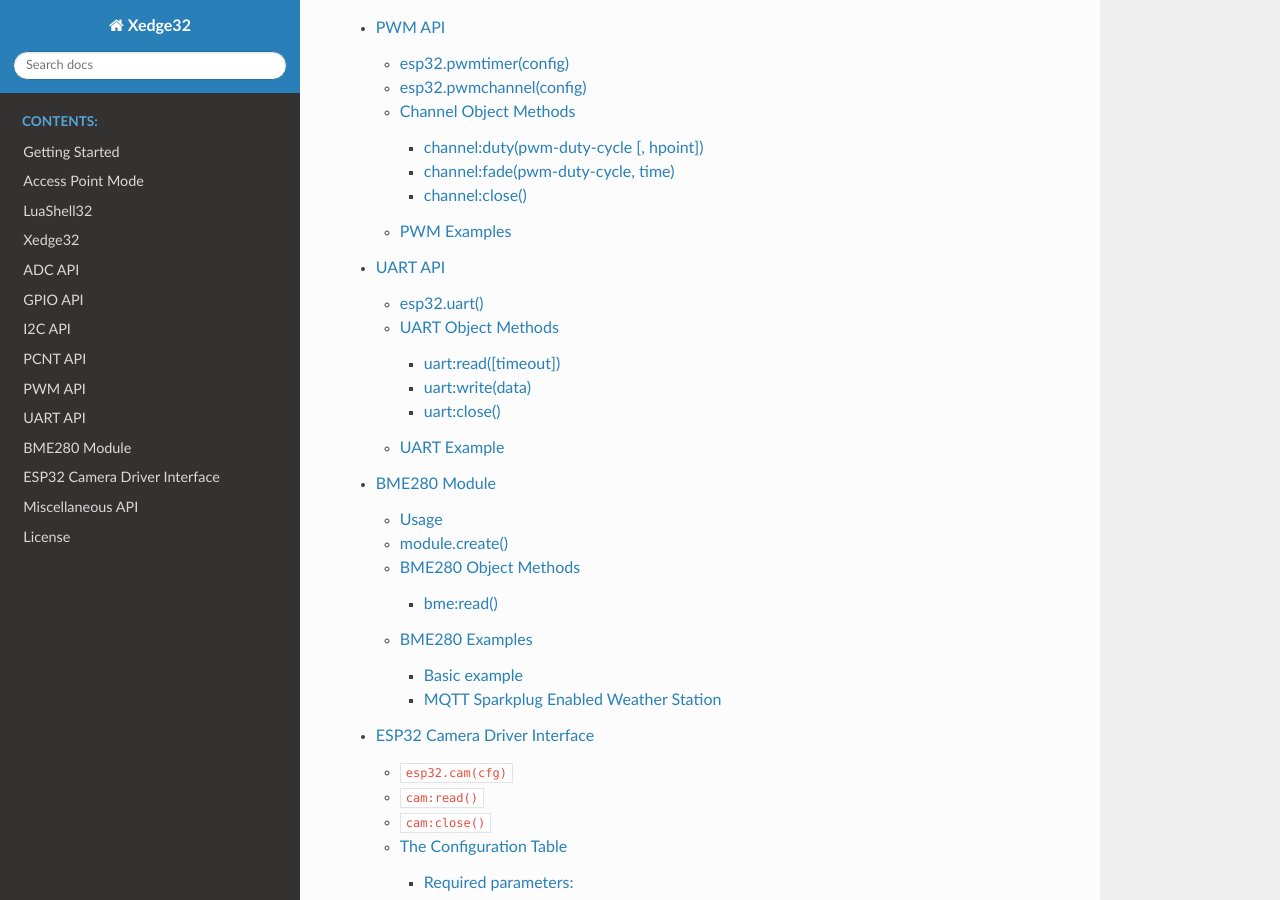
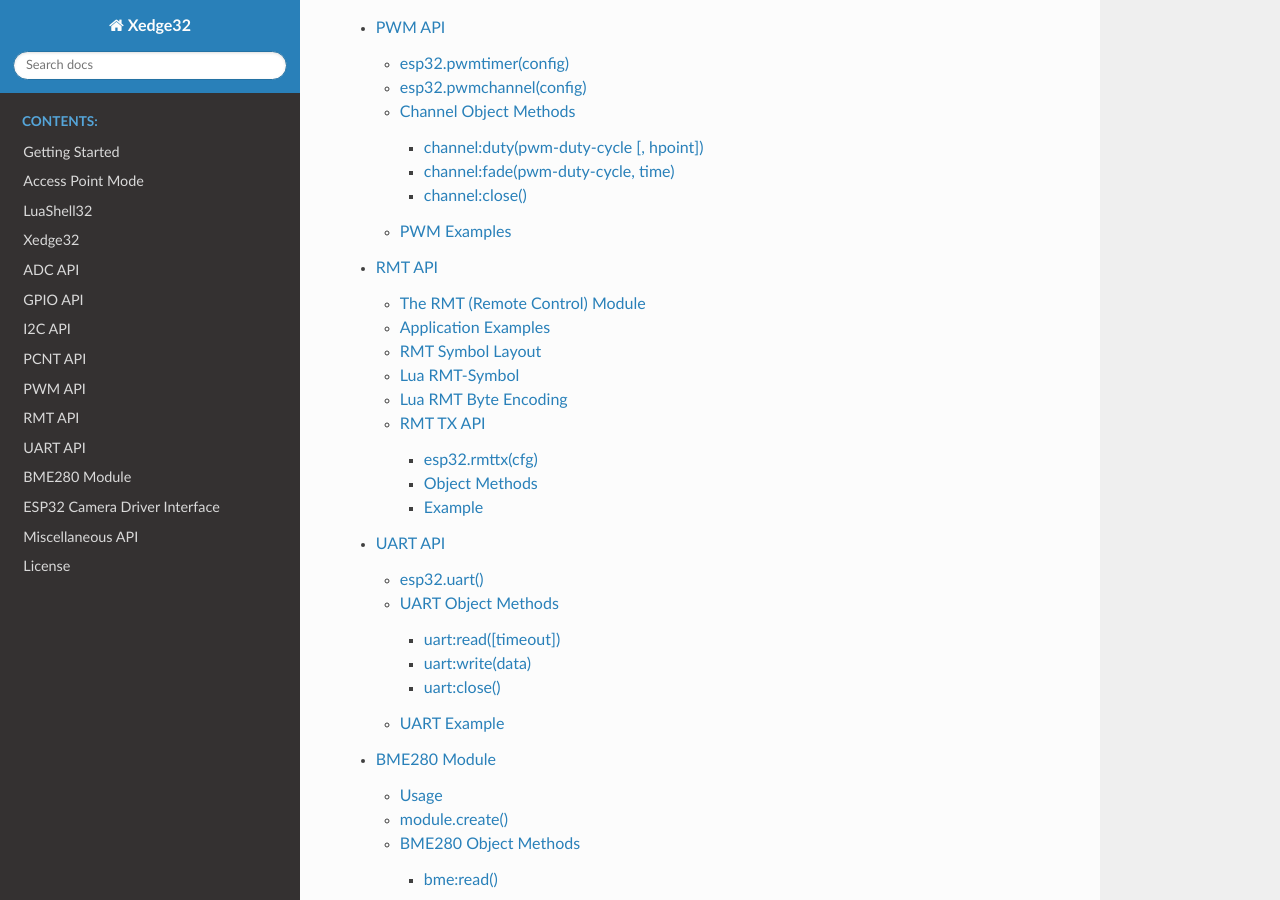
Before and after one commit to RealTimeLogic/Xedge32, a Sphinx documentation site: the page built from doc/index.rst, in a window 1280 px wide and 900 px high, scrolled down 3562 px. Built offline with Sphinx 7.4.7 and the Read the Docs theme 2.0.0, drawn with Linux system fonts in a browser that asks for light colours; some of the changed lines change nothing that is shown.

Commit message:
Adding preliminary RMT doc

```diff
--- a/doc/index.rst
+++ b/doc/index.rst
@@ -57,6 +57,7 @@
    source/I2C
    source/PCNT
    source/PWM
+   source/RMT
    source/UART
    source/BME280
    source/cam
--- /dev/null
+++ b/doc/source/RMT.rst
@@ -0,0 +1,218 @@
+RMT API
+========
+
+The RMT (Remote Control) Module
+--------------------------------
+
+The ESP32's RMT (Remote Control) module is a versatile and powerful feature initially designed for handling remote control signal encoding and decoding. Its primary use was for infrared communication, enabling devices to send and receive IR signals commonly used in remote controls.
+
+However, the RMT module's capabilities extend far beyond its original purpose with its highly flexible design and precision in pulse generation and timing control. With the ability to generate and interpret digital signals with an accuracy as fine-grained as 12.5 nanoseconds, the RMT module has found extensive use in various digital communication scenarios.
+
+Application Examples
+-----------------------
+
+The RMT module is not limited to infrared signals; it has a broad range of applications, including:
+
+- **One-Wire Communication:** Often used in temperature sensors and other simple digital sensors, one-wire communication can be implemented using the RMT module, allowing for precise timing and reliable data transfer.
+
+- **Addressable LED Strips:** The precise timing control offered by the RMT module makes it ideal for controlling addressable LED strips, such as the popular WS2812B. Users can create complex lighting effects with accurate color representation and timing.
+
+.. _rmt-symbol-layout:
+
+RMT Symbol Layout
+------------------
+
+The RMT hardware defines data according to its unique RMT-symbol pattern. An RMT-symbol encodes the duration and level of a digital signal pulse, which are critical for accurate signal generation and reception.
+
+.. figure:: https://docs.espressif.com/projects/esp-idf/en/latest/esp32s3/_images/packetdiag-3577851dc99f87d0ace9a8ff06179282fd6f9c71.png
+   :align: center
+   :alt: RMT-symbol layout
+
+   The bit fields of an RMT-symbol as defined by the hardware.
+
+As illustrated in the figure above, each RMT-symbol consists of the following components:
+
+- **Duration Value (15 bits):** Represents the length of time the signal maintains a specific logic level. This duration is measured in RMT clock ticks.
+
+- **Logic Level Value (1 bit):** Indicates the logic level of the signal, either high (`1`) or low (`0`) for the corresponding duration.
+
+Each RMT-symbol is divided into two pairs of these values, allowing a single RMT-symbol to represent a sequence of high and low signals in a compact form.
+
+Lua RMT-Symbol
+----------------
+
+An *RMT-symbol* encapsulates the timing information for a digital signal. It is a composite of four values: two for the signal's logic level and two for the duration of these levels. The frequency at which the RMT module is configured determines a tick's duration. For a frequency of 1MHz, each tick translates to one microsecond because there are 1 million microseconds (μs) in a second. As an example, a waveform that remains high for 350μs followed by a low period of 800μs can be represented by the following RMT-symbol:
+
+.. code-block:: lua
+
+    {
+      1, 350, 0, 800  -- High for 350μs, then Low for 800μs
+    }
+
+The above represents a Lua table consisting of four elements in a sequence. This table is a simple array where each element is indexed numerically, starting with 1.
+
+Lua RMT Byte Encoding
+-----------------------
+
+In many one-wire protocols, a stream of bits is transmitted by defining specific timing for signal pulses. For instance, a protocol may represent a '0' bit as a short high pulse (e.g., 0.4μs) followed by a long low pulse (e.g., 0.85μs). Conversely, a '1' bit might be represented by a long high pulse (e.g., 0.8μs) followed by a short low pulse (e.g., 0.45μs).
+
+To implement this in Lua, create the following structure:
+
+.. code-block:: lua
+
+   {
+     boolean msb, -- Determines the order of bit transmission;
+                  -- if true, sends the most significant bit first.
+     RMT-symbol for bit 0, -- Defines timing for transmitting a '0' bit.
+     RMT-symbol for bit 1, -- Defines timing for transmitting a '1' bit.
+     { array of byte values } -- Array of data to be transmitted.
+   }
+
+For example, to send data using a frequency of 100,000,000 Hz, the structure would look like this:
+
+.. code-block:: lua
+
+   {
+     -- Send the most significant bit first.
+     true,
+     -- RMT-symbol for bit 0: high for 0.4μs, low for 0.85μs.
+     {0, 400, 1, 850},
+     -- RMT-symbol for bit 1: high for 0.8μs, low for 0.45μs.
+     {1, 800, 0, 450},
+     -- Data to send: three bytes (0x00, 0x55, 0xFF).
+     { 0x00, 0x55, 0xFF }
+   }
+
+
+RMT TX API
+-----------
+
+esp32.rmttx(cfg)
+~~~~~~~~~~~~~~~~~
+   This function initializes and returns a new RMT TX (Remote Control Module Transmission) instance for transmitting signals. It requires a configuration table, `cfg`, with various options that configure the RMT instance.
+
+   :param table cfg: Configuration options for the RMT transmitter.
+   :return: RMT TX instance. The instance is in a disabled state and must be enabled before being used.
+
+   **Configuration Options (cfg)**
+
+   - ``gpio`` (*required*): The GPIO pin number used for transmission.
+   - ``resolution`` (*required*): Sets the resolution of the internal tick counter. The timing parameter of the RMT signal is calculated based on this tick.
+   - ``mem`` (optional, default 64): Has a different meaning based on whether DMA is enabled or not. If DMA is enabled, this field controls the size of the internal DMA buffer. If DMA is not used, it controls the size of the dedicated memory block owned by the channel.
+   - ``queue`` (optional, default 4): Sets the depth of the internal transaction queue. A deeper queue allows more transactions to be prepared in the backlog.
+   - ``invert`` (optional, default false): Decides whether to invert the RMT signal before sending it to the GPIO pad.
+   - ``DMA`` (optional, default false): Enables the DMA backend for the channel, offloading a significant workload from the CPU.
+   - ``loopback`` (optional, default false): Enables input and output on the channel's GPIO, allowing for loopback when the same GPIO is bound to a TX and RX channel.
+   - ``opendrain`` (optional, default false): Configures the GPIO pad in open-drain mode.
+   - ``callback`` (optional): The function to be called when the transmission completes.
+
+   **Optional Carrier Modulation Options**
+
+   For applications requiring carrier modulation, the following additional parameters can be set:
+
+   - ``dutycycle`` : Sets the carrier duty cycle.
+   - ``frequency`` : Sets the carrier frequency in Hertz (Hz).
+   - ``polaritylow`` : Determines the carrier polarity, i.e., on which level the carrier is applied.
+
+Object Methods
+~~~~~~~~~~~~~~~~~
+
+The RMT TX instance provides several methods for managing the transmission channel and sending data.
+
+.. method:: rmttx:enable()
+
+   Prepares the channel for data transmission. This method must be called before any transmission occurs. It enables a specific interrupt and readies the hardware to dispatch transactions.
+
+.. method:: rmttx:disable()
+
+   Disables the RMT channel by turning off the associated interrupt and clearing any pending interrupts. This method should be called to stop any ongoing transmission, especially if the transmission is set to loop indefinitely.
+
+.. method:: rmttx:transmit(cfg, symbols)
+
+   Initiates the transmission of signals defined by RMT symbols.
+
+   :param table cfg: Configuration options for the transmission process.
+   :param table symbols: An array of RMT symbols or bytes to transmit.
+
+   The `cfg` table may include the following options:
+
+   - **loop** (optional, default 0): Sets the number of transmission loops. A value of -1 indicates an infinite loop, which will require `rmttx:disable()` to be called to stop the transmission.
+   - **eot** (optional, default 0): Determines the output level when transmission is complete or stopped.
+
+   Example:
+
+Example
+~~~~~~~~~~~~~~~~~
+
+The following Lua script shows how to use the RMT TX API to play a musical score, specifically Beethoven's "Ode to Joy". Each note in the score is represented by a frequency (in Hertz) and duration (in milliseconds), forming a simple melody. The score table below has been copied from the C code example `Musical Buzzer <https://github.com/espressif/esp-idf/tree/master/examples/peripherals/rmt/musical_buzzer>`_.
+
+.. code-block:: lua
+
+
+    local score = { -- Beethoven's Ode to joy
+        {740, 400}, {740, 600}, {784, 400}, {880, 400},
+        {880, 400}, {784, 400}, {740, 400}, {659, 400},
+        {587, 400}, {587, 400}, {659, 400}, {740, 400},
+        {740, 400}, {740, 200}, {659, 200}, {659, 800},
+
+        {740, 400}, {740, 600}, {784, 400}, {880, 400},
+        {880, 400}, {784, 400}, {740, 400}, {659, 400},
+        {587, 400}, {587, 400}, {659, 400}, {740, 400},
+        {659, 400}, {659, 200}, {587, 200}, {587, 800},
+
+        {659, 400}, {659, 400}, {740, 400}, {587, 400},
+        {659, 400}, {740, 200}, {784, 200}, {740, 400}, {587, 400},
+        {659, 400}, {740, 200}, {784, 200}, {740, 400}, {659, 400},
+        {587, 400}, {659, 400}, {440, 400}, {440, 400},
+
+        {740, 400}, {740, 600}, {784, 400}, {880, 400},
+        {880, 400}, {784, 400}, {740, 400}, {659, 400},
+        {587, 400}, {587, 400}, {659, 400}, {740, 400},
+        {659, 400}, {659, 200}, {587, 200}, {587, 800},
+    }
+
+    local resolution=1000000
+
+    local function play(rmt)
+       for _,note in ipairs(score) do
+          local freq,duration = note[1],note[2]
+          local symbolDuration=resolution/freq/2
+          rmt:transmit({loop=duration*freq/1000},
+                       {
+                          {0,symbolDuration,1,symbolDuration}
+                       })
+          coroutine.yield()
+       end
+       rmt:close()
+    end
+
+    local coro=coroutine.create(play)
+
+    local rmt,err=esp32.rmttx{
+       gpio=0,
+       resolution=resolution,
+       callback=function() coroutine.resume(coro) end
+    }
+    if rmt then
+       rmt:enable()
+       coroutine.resume(coro,rmt)
+    end
+
+    function onunload()
+       rmt:close()
+    end
+
+The `play()` function executes as a Lua coroutine. It plays through Beethoven's "Ode to Joy" by iterating over the `score` table. Each entry in this table is a tuple, comprising a frequency and a duration, which together define a musical note.
+
+Key elements of the play() Function:
+
+- **Note Representation:** Each tuple in the `score` table encapsulates two key aspects of a musical note:
+
+  - The **frequency** determines the pitch of the note.
+  - The **duration** specifies the length of time the note is played.
+
+- **Coroutine Behavior:** The function operates as a coroutine, enabling it to pause (yield) its execution after transmitting each note.
+
+- **Synchronization with Transmit Callback:** After transmitting a note, the coroutine yields (temporarily halts its execution). It resumes only when the transmit callback function is triggered, signaling the completion of the note's playback. This mechanism ensures that each note is played for its full duration before moving on to the next one.
+
+The orchestration of the `play()` function with the RMT TX API's transmit callback creates an accurate rendition of the musical Score. The coroutine yields after sending each note, allowing the hardware to complete the transmission of the RMT symbol representing the note. Once the transmission is complete and the callback function is invoked, the coroutine resumes, proceeding to the next note in the Score.
```
